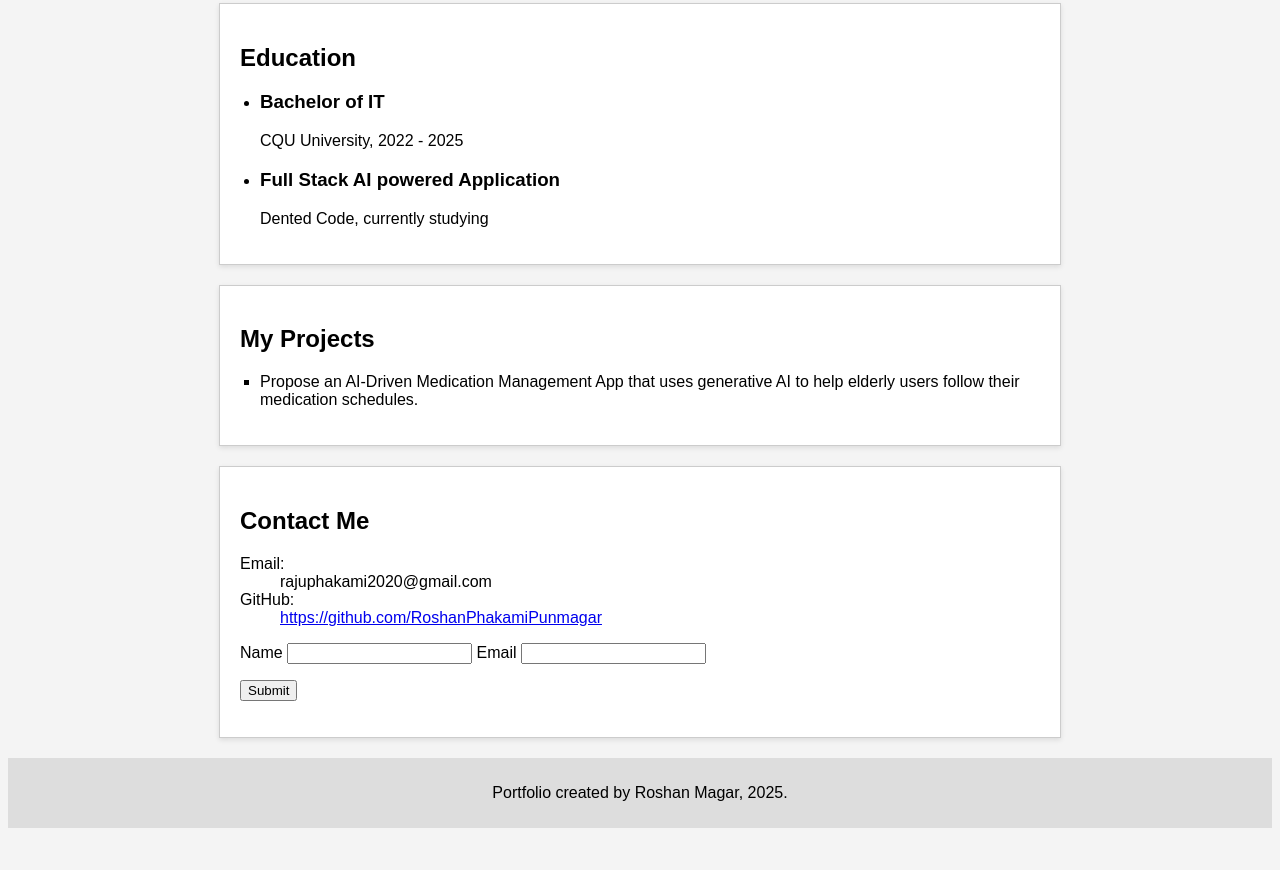
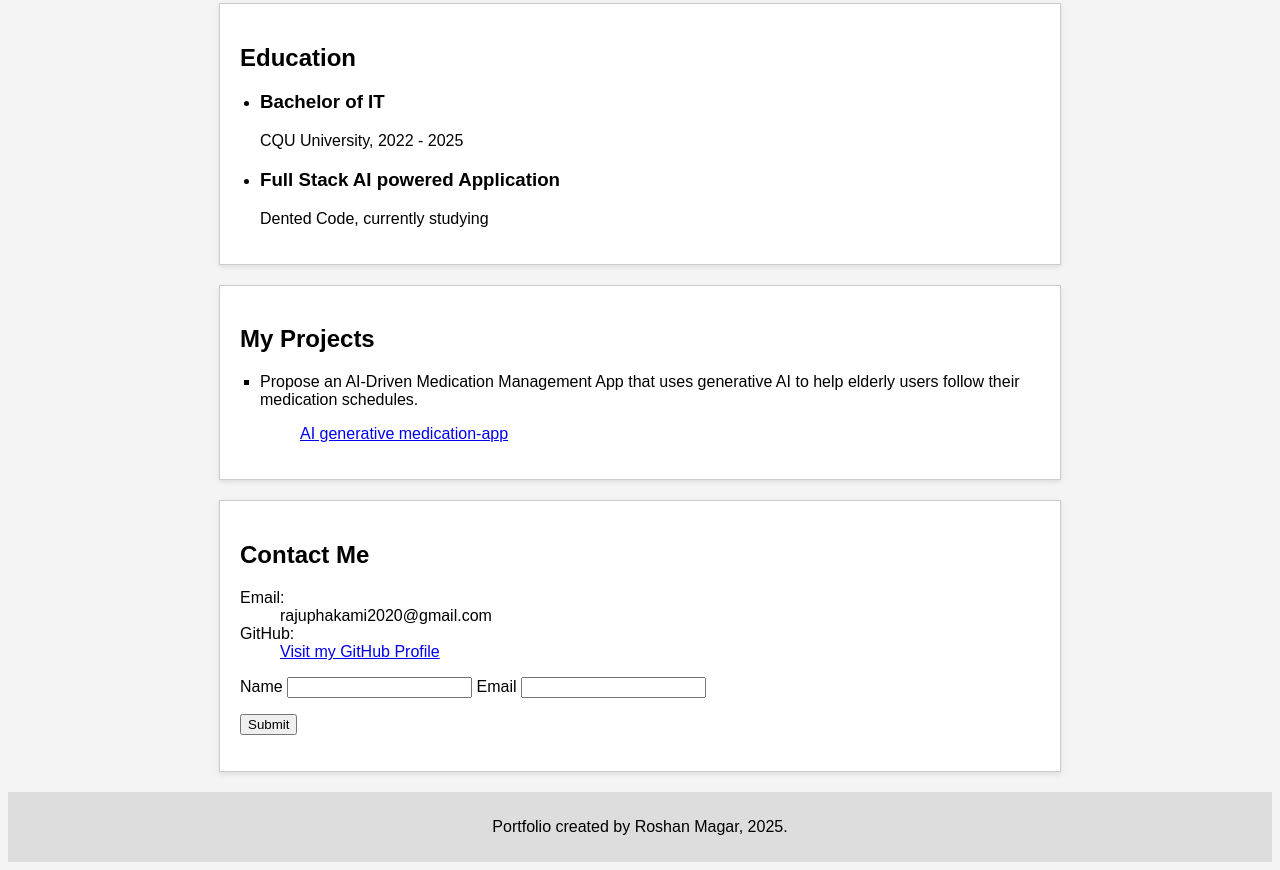
Before and after one commit to RoshanPhakamiPunmagar/frontend_portfolio, a plain HTML site: page index.html in a window 1280 px wide. Shown: the part 855-1725 px from the top of the page. Before the commit the page ends 1691 px from the top, so only its background shows below. Drawn offline with Linux system fonts and the light colour scheme.

Commit message:
change links

```diff
--- a/index.html
+++ b/index.html
@@ -64,6 +64,11 @@
               generative AI to help elderly users follow their medication
               schedules.
             </p>
+            <dd>
+              <a href="https://github.com/RoshanPhakamiPunmagar/medication-app"
+                >AI generative medication-app</a
+              >
+            </dd>
           </li>
         </ul>
       </section>
@@ -75,7 +80,9 @@
           <dd>rajuphakami2020@gmail.com</dd>
           <dt>GitHub:</dt>
           <dd>
-            <a href="#">https://github.com/RoshanPhakamiPunmagar</a>
+            <a href="https://github.com/RoshanPhakamiPunmagar"
+              >Visit my GitHub Profile</a
+            >
           </dd>
         </dl>
         <form>
```
